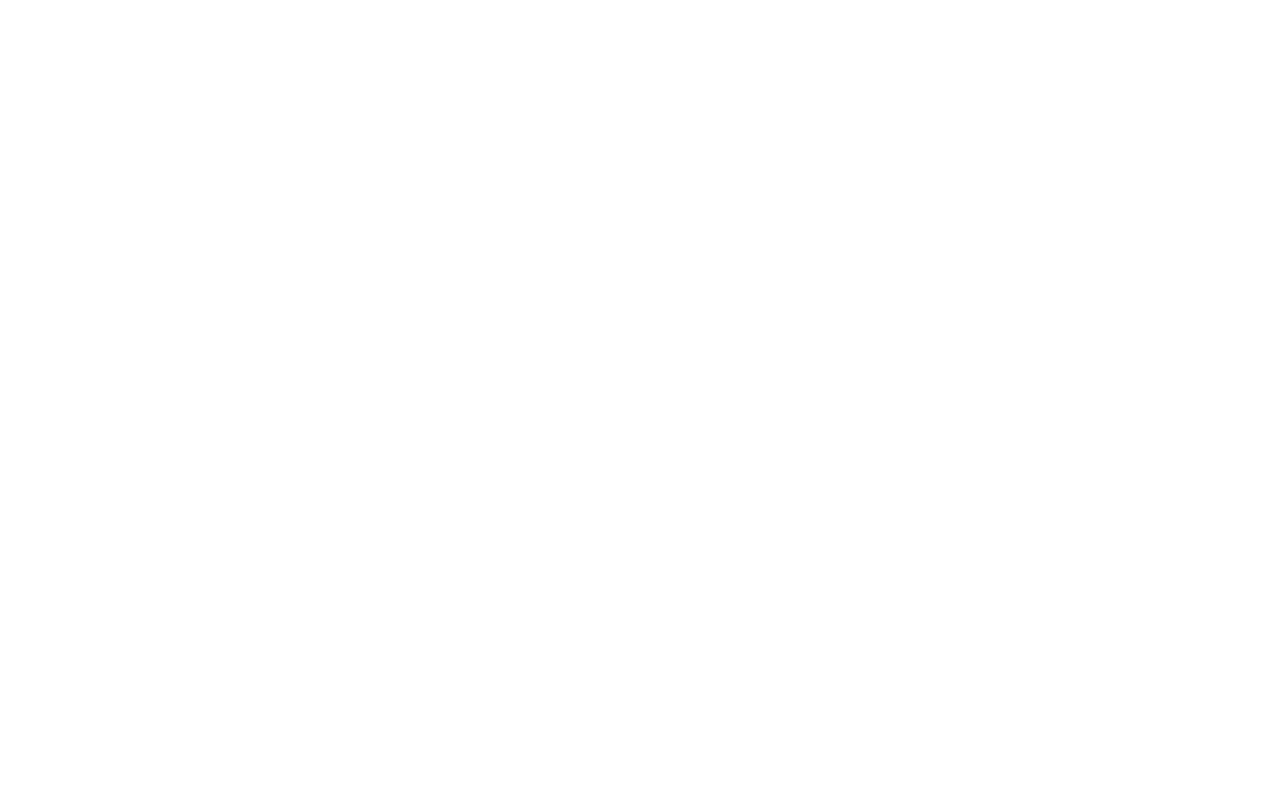
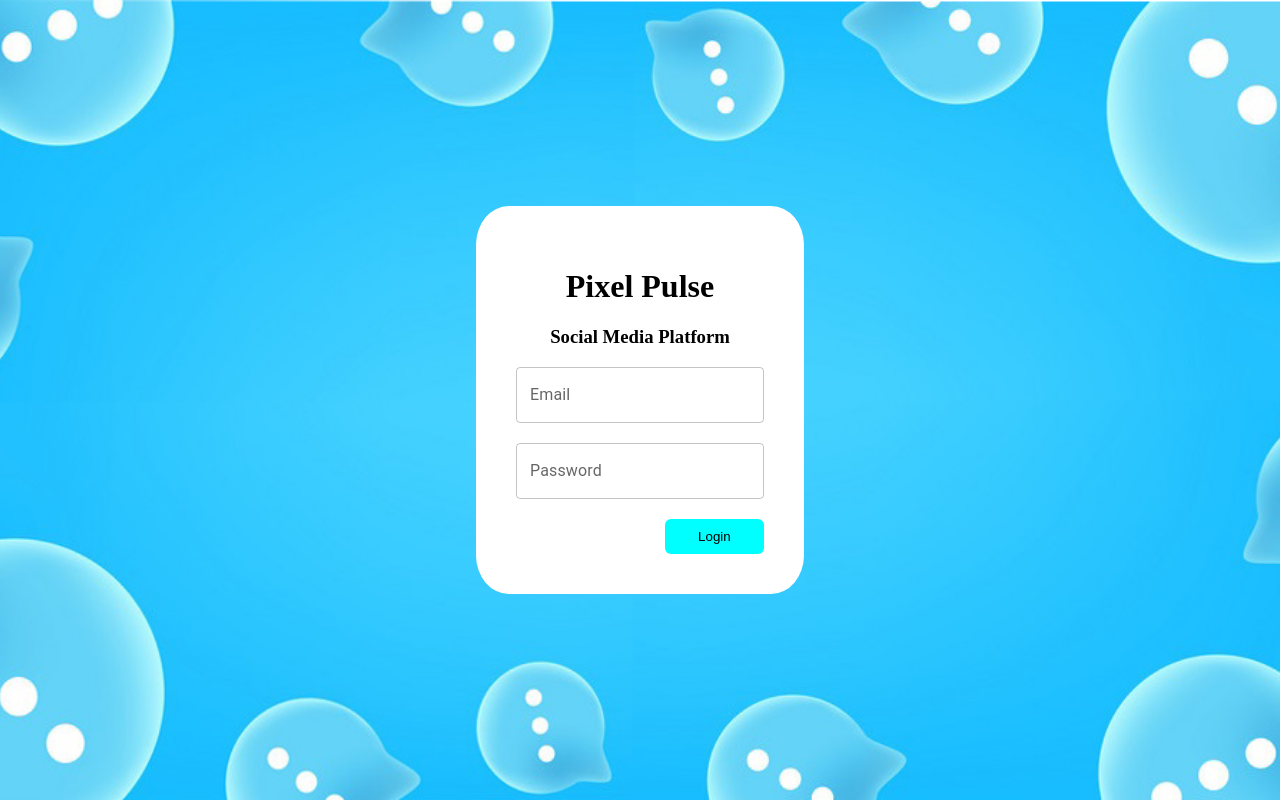
Before and after one commit to khant-min/Pixel-Pulse, a React (Vite) app in the folder SocialMedia.Client/: page /login in a window 1280 px wide. Built offline with nearby package versions, Linux system fonts and the light colour scheme.

Commit message:
feat: add login page

```diff
--- a/SocialMedia.Client/package.json
+++ b/SocialMedia.Client/package.json
@@ -18,6 +18,7 @@
     "axios": "^1.4.0",
     "react": "^18.2.0",
     "react-dom": "^18.2.0",
+    "react-hook-form": "^7.49.3",
     "react-redux": "^8.0.5",
     "react-router-dom": "^6.11.2"
   },
--- a/SocialMedia.Client/src/App.tsx
+++ b/SocialMedia.Client/src/App.tsx
@@ -6,12 +6,16 @@
 import Profile from "./pages/Profile";
 import NotFound from "./components/NotFound";
 import Unauthorized from "./components/Unauthorized";
+import Login from "./components/auth/Login";
 
 const App = () => {
   return (
     <Routes>
       <Route path="/" element={<Main />} />
       <Route path="profile" element={<Profile />} />
+      <Route path="login" element={<Login />} />
+
+      {/* <Route path="auth" element={<Auth />} /> */}
 
       {/* <Route element={<ProtectedAuth />}>
         <Route path="auth" element={<Auth />} />
--- a/SocialMedia.Client/src/components/auth/Login.tsx
+++ b/SocialMedia.Client/src/components/auth/Login.tsx
@@ -1,4 +1,4 @@
-import { Button, styled } from "@mui/material";
+import { Button, TextField, styled } from "@mui/material";
 import { Input } from "@mui/joy";
 import { useState } from "react";
 import axios from "../../axios-client";
@@ -6,47 +6,77 @@
 import { useAuth } from "../../context/DataContext";
 import { DataContextProps } from "../../types";
 
+import { useForm, SubmitHandler } from "react-hook-form";
+
 const StyledForm = styled("form")({
   display: "flex",
   flexDirection: "column",
   gap: 10,
 });
 
+type Inputs = {
+  email: string;
+  password: string;
+};
+
 export default function Login() {
   const navigate = useNavigate();
-  const [email, setEmail] = useState<string>("");
-  const [password, setPassword] = useState<string>("");
+  // const [email, setEmail] = useState<string>("");
+  // const [password, setPassword] = useState<string>("");
   const { setToast } = useAuth() as DataContextProps;
 
+  const {
+    register,
+    handleSubmit,
+    watch,
+    formState: { errors },
+  } = useForm<Inputs>();
+
+  const onSubmit: SubmitHandler<Inputs> = data => console.log(data);
+
   const handleLogin = async (e: React.FormEvent<HTMLFormElement>) => {
-    e.preventDefault();
-    const { data } = await axios.post("/api/auth/login", { email, password });
-    localStorage.setItem("ACCESS_TOKEN", data.accessToken);
-    setToast({ open: true, status: "success", message: "Login successfully" });
-    navigate("/");
+    // e.preventDefault();
+    // const { data } = await axios.post("/api/auth/login", { email, password });
+    // localStorage.setItem("ACCESS_TOKEN", data.accessToken);
+    // setToast({ open: true, status: "success", message: "Login successfully" });
+    // navigate("/");
   };
 
   return (
-    <StyledForm onSubmit={handleLogin}>
-      <Input
-        required
-        placeholder="Enter your email"
-        variant="outlined"
-        value={email}
-        onChange={(e: React.ChangeEvent<HTMLInputElement>): void =>
-          setEmail(e.target.value)
-        }
-      />
-      <Input
-        required
-        placeholder="Enter your password"
-        variant="outlined"
-        value={password}
-        onChange={(e: React.ChangeEvent<HTMLInputElement>): void =>
-          setPassword(e.target.value)
-        }
-      />
-      <Button type="submit">Submit</Button>
-    </StyledForm>
+    <div className="login-container">
+      <div className="login-subcontainer">
+        <div className="login-header">
+          <span>
+            <h1>Pixel Pulse</h1>
+          </span>
+          <span>
+            <h3>Social Media Platform</h3>
+          </span>
+        </div>
+        <div className="login-form">
+          <form onSubmit={handleSubmit(onSubmit)}>
+            <TextField
+              id="outlined-basic"
+              label="Email"
+              variant="outlined"
+              {...register("email")}
+            />
+            {errors.email && <span className="err-msg">Email is required</span>}
+
+            <TextField
+              id="outlined-basic"
+              label="Password"
+              variant="outlined"
+              {...register("password", { required: true })}
+            />
+            {errors.password && (
+              <span className="err-msg">Password is required</span>
+            )}
+            {/* <button>Login</button> */}
+            <button className="login-btn">Login</button>
+          </form>
+        </div>
+      </div>
+    </div>
   );
 }
--- a/SocialMedia.Client/src/components/auth/Signup.tsx
+++ b/SocialMedia.Client/src/components/auth/Register.tsx
@@ -12,7 +12,7 @@
   gap: 10,
 });
 
-export default function Signup() {
+export default function Register() {
   const [name, setName] = useState<string>("");
   const [email, setEmail] = useState<string>("");
   const [password, setPassword] = useState<string>("");
--- a/SocialMedia.Client/src/globals.css
+++ b/SocialMedia.Client/src/globals.css
@@ -1,3 +1,49 @@
 html {
   overflow: hidden;
 }
+
+.login-container {
+  background-image: url("./public/assets/fun_theme.png");
+  background-size: cover;
+  background-position: center;
+  display: flex;
+  flex-direction: column;
+  justify-content: center;
+  align-items: center;
+  height: 100vh;
+}
+
+.login-subcontainer {
+  background-color: #fff;
+  border-radius: 10%;
+  padding: 40px;
+}
+
+.login-form form {
+  display: flex;
+  flex-direction: column;
+  gap: 20px;
+}
+
+.login-header h1,
+.login-header h3 {
+  text-align: center;
+}
+
+.login-btn {
+  background-color: aqua;
+  padding: 10px;
+  border-radius: 6px;
+  min-width: 40%;
+  border: none;
+  cursor: pointer;
+  transition: all 0.2s linear;
+  align-self: flex-end;
+}
+.login-btn:hover {
+  background-color: #35cbfe;
+}
+
+.err-msg {
+  color: red;
+}
--- a/SocialMedia.Client/src/pages/Auth.tsx
+++ b/SocialMedia.Client/src/pages/Auth.tsx
@@ -1,6 +1,6 @@
 import { Tabs, Tab, Typography, Box, Container } from "@mui/material";
 import { useState } from "react";
-import Signup from "../components/auth/Signup";
+import Signup from "../components/auth/Register";
 import Login from "../components/auth/Login";
 
 interface TabPanelProps {
```
Also changed, not shown: SocialMedia.Client/src/public/assets/fun_theme.png (added), 1 other file (tests, documents, lock files or other folders).
